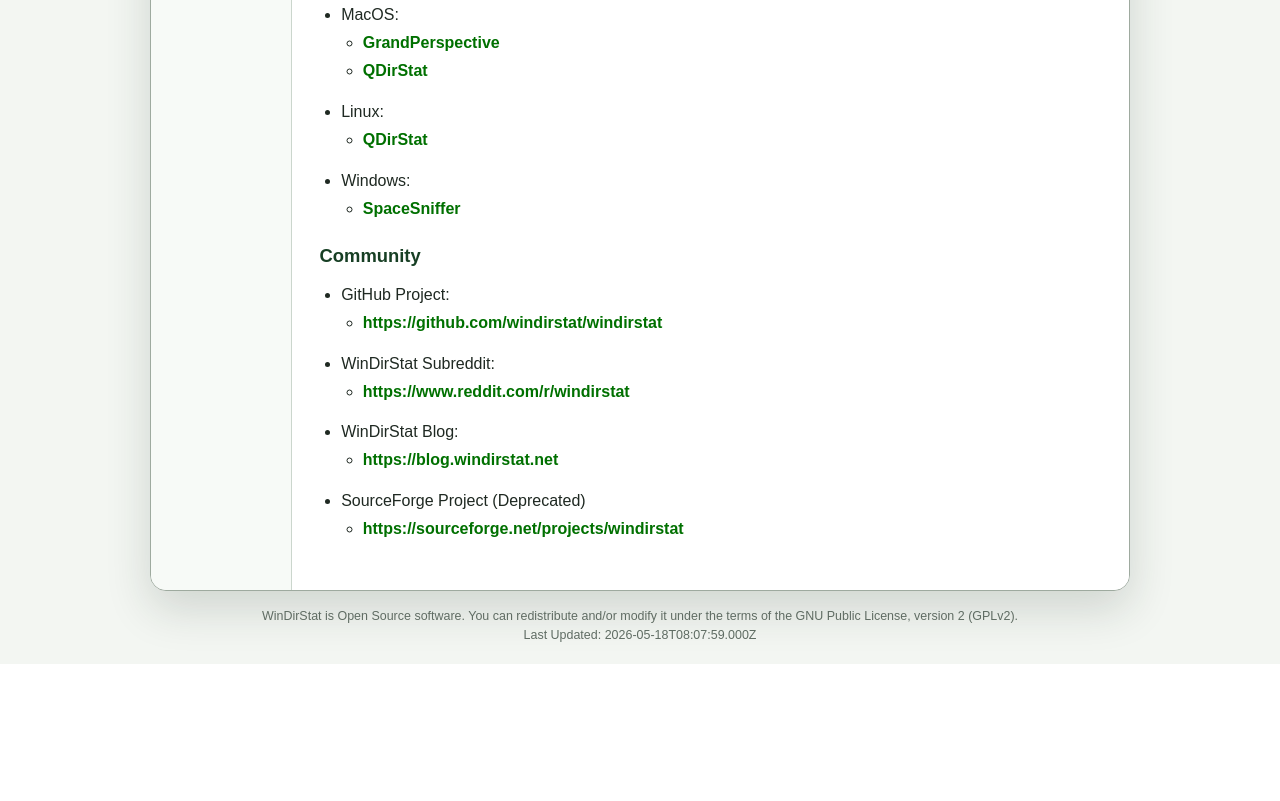
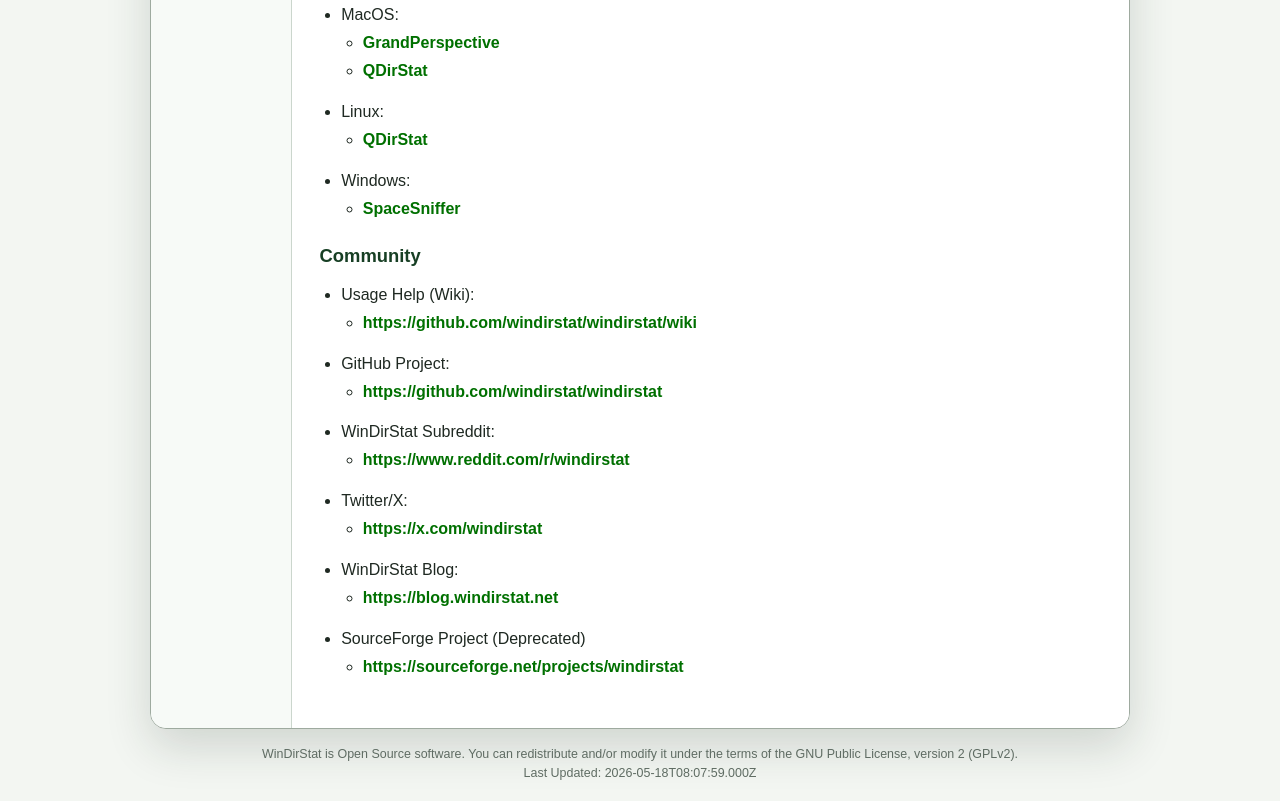
Before and after one commit to windirstat/windirstat-docs, a plain HTML site: page resources.html in a window 1280 px wide. Shown: the part 1035-1836 px from the top of the page. Before the commit the page ends 1699 px from the top, so only its background shows below. Drawn offline with Linux system fonts and the light colour scheme; no server answers.

Commit message:
Resource Updates

```diff
--- a/resources.html
+++ b/resources.html
@@ -88,6 +88,13 @@
         </ul>
         <h3>Community</h3>
         <ul>
+          <li class="bigspace">Usage Help (Wiki):
+            <ul>
+              <li>
+                <a class="wdslink" href="https://github.com/windirstat/windirstat/wiki">https://github.com/windirstat/windirstat/wiki</a>
+              </li>
+            </ul>
+          </li>
           <li class="bigspace">GitHub Project:
             <ul>
               <li>
@@ -99,6 +106,13 @@
             <ul>
               <li>
                 <a class="wdslink" href="https://www.reddit.com/r/windirstat">https://www.reddit.com/r/windirstat</a>
+              </li>
+            </ul>
+          </li>
+          <li class="bigspace">Twitter/X:
+            <ul>
+              <li>
+                <a class="wdslink" href="https://x.com/windirstat">https://x.com/windirstat</a>
               </li>
             </ul>
           </li>
```
Also changed, not shown: download.html (+1 -0 lines), index.html (+4 -3 lines).
